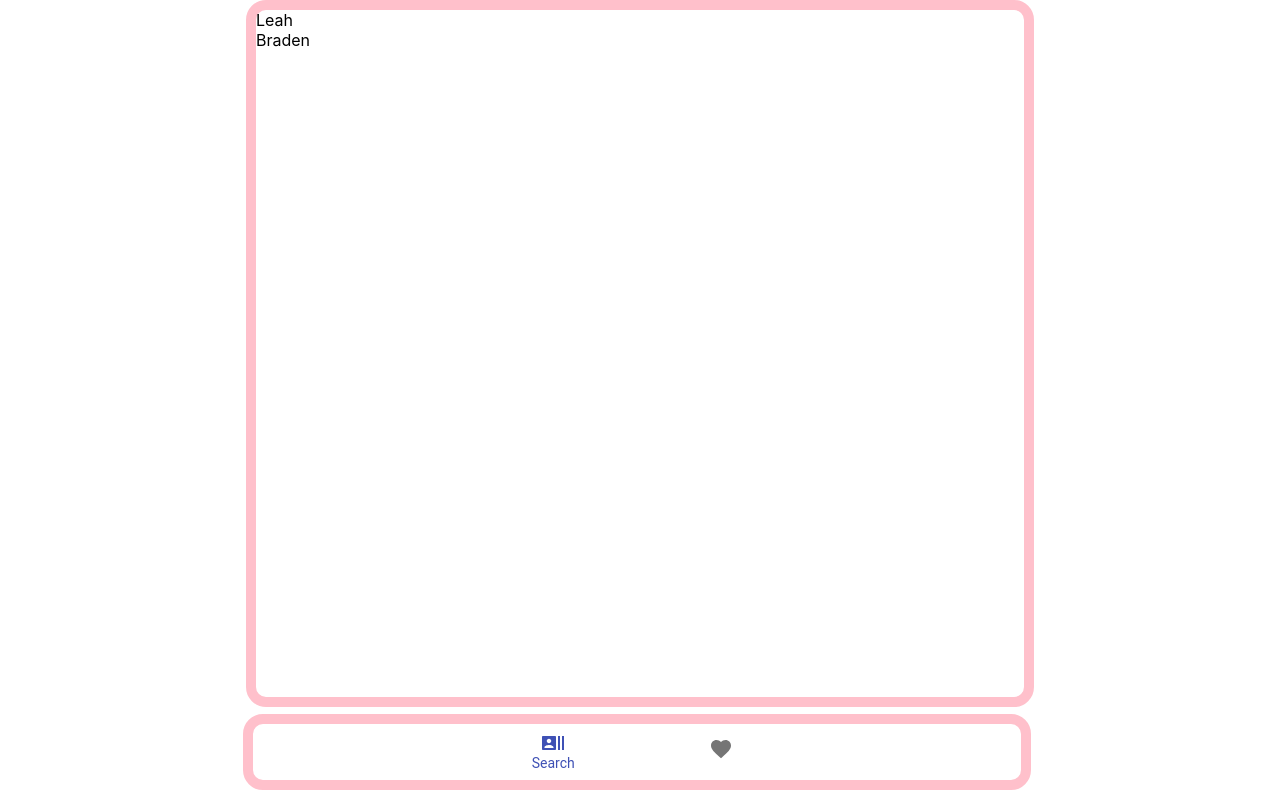
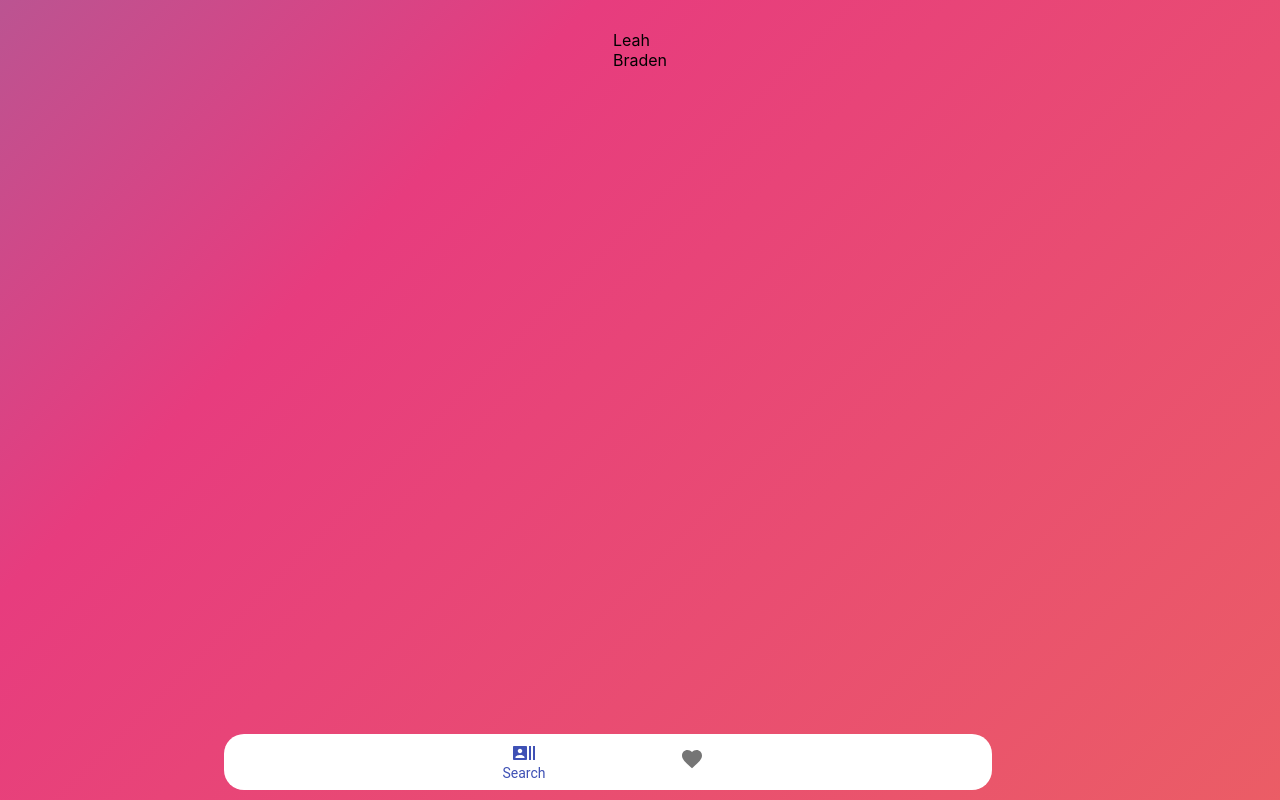
Before and after one commit to braden-alsford-myob/rotation-tinder, a React (Create React App) app in the folder rotation-tinder/: page / in a window 1280 px wide. Built offline with nearby package versions, Linux system fonts and the light colour scheme.

Commit message:
fixes shortlist page to display in new style

```diff
--- a/rotation-tinder/src/App.css
+++ b/rotation-tinder/src/App.css
@@ -1,5 +1,27 @@
-.App {
+.Short-list-page {
   text-align: left;
+}
+
+/*.outer {
+    background-color: lightblue;
+}*/
+
+html {
+    background: linear-gradient(-45deg, #ee7752, #e73c7e, #23a6d5, #23d5ab);
+    animation: gradient 15s ease infinite;
+    background-size: 400% 400%;
+}
+
+@keyframes gradient {
+    0% {
+        background-position: 0% 50%;
+    }
+    50% {
+        background-position: 100% 50%;
+    }
+    100% {
+        background-position: 0% 50%;
+    }
 }
 
 .App-logo {
@@ -13,7 +35,7 @@
   }
 }
 
-.App-header {
+.Short-list-entries {
   background-color: #282c34;
   min-height: 100vh;
   display: flex;
@@ -42,20 +64,39 @@ button {
 
 }
 .navbar {
-    border: 10px solid pink;
+    /*border: 10px solid pink;*/
+    background-color: white;
     border-radius: 20px;
     position: fixed;
     bottom: 10px;
     width: 60%;
-    left: 19%;
+    margin-left: auto;
+    margin-right: auto;
+    left: 17.5%;
 }
 
 .contentContainer {
-    border: 10px solid pink;
-    border-radius: 20px;
+    /*border: 10px solid rgba(255, 192, 203, 0.6);*/
+    border-radius: 5px;
     height: calc(100vh - 113px);
-    width: 60%;
-    display: block;
-    margin-left: auto;
-    margin-right: auto;
+    width: 95%;
+    display: flex;
+    margin: 5px auto;
+    overflow: scroll;
+    justify-content: center;
+    margin-top: 30px;
 }
+
+.contentContainer::-webkit-scrollbar {
+    display: none;
+    width: 0;
+}
+
+.Short-list-page::-webkit-scrollbar {
+    display: none;
+    width: 0;
+}
+
+.footer {
+    background-color: #282c34;
+}
--- a/rotation-tinder/src/App.js
+++ b/rotation-tinder/src/App.js
@@ -34,7 +34,7 @@ const App = () => {
     }
 
     const bottomNavigation = (
-        <div>
+        <div className={"footer"}>
 {/*         <SiAwesomelists onClick={swipeButtonClicked} />
             <GiCrownedHeart onClick={listButtonClicked} />*/}
             <BottomNavigation className={"navbar"} value={currentlySelected} onChange={handleChange} >
@@ -46,7 +46,7 @@ const App = () => {
 
     if (currentlySelected === "search") {
         return (
-            <div>
+            <div className={"outer"}>
                 <div className={"contentContainer"}>
                     <SwipeyBoi allTeams={allTeams}/>
                 </div>
@@ -58,15 +58,13 @@ const App = () => {
     else {
         return (
             <div>
-                <div>
-                    <ShortListView/>
+                <div className={"contentContainer"}>
+                    <ShortListView />
                 </div>
                 {bottomNavigation}
             </div>
         );
     }
-
-
 };
 
 export default App;
--- a/rotation-tinder/src/ShortListView.js
+++ b/rotation-tinder/src/ShortListView.js
@@ -4,12 +4,10 @@ import { data } from "./dummyData";
 
 function ShortListView() {
     return (
-        <div className="App">
-            <header className="App-header">
+        <div className="Short-list-page">
                 { data.map((entryData) => {
                     return <TeamCard entry={entryData}/>;
                 }) }
-            </header>
         </div>
     );
 }
```
Also changed, not shown: 1 other file (tests, documents, lock files or other folders).
